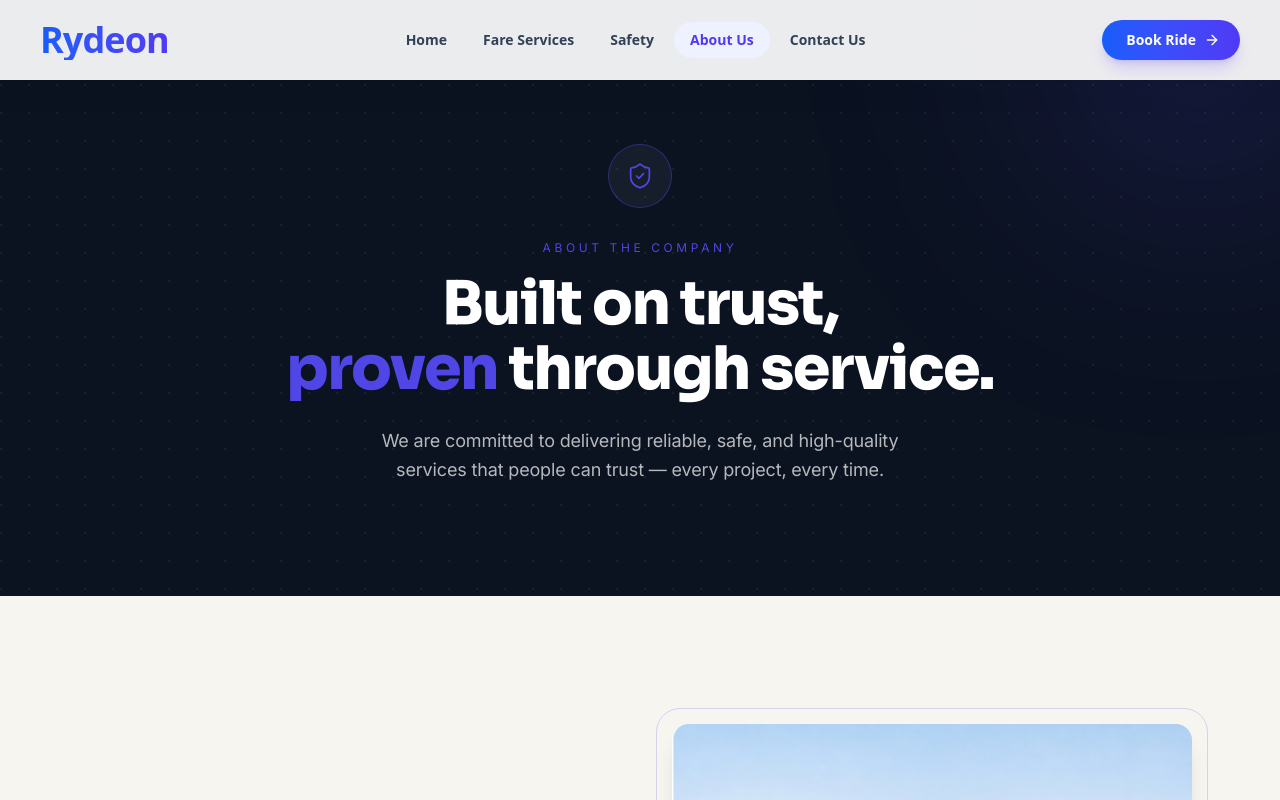
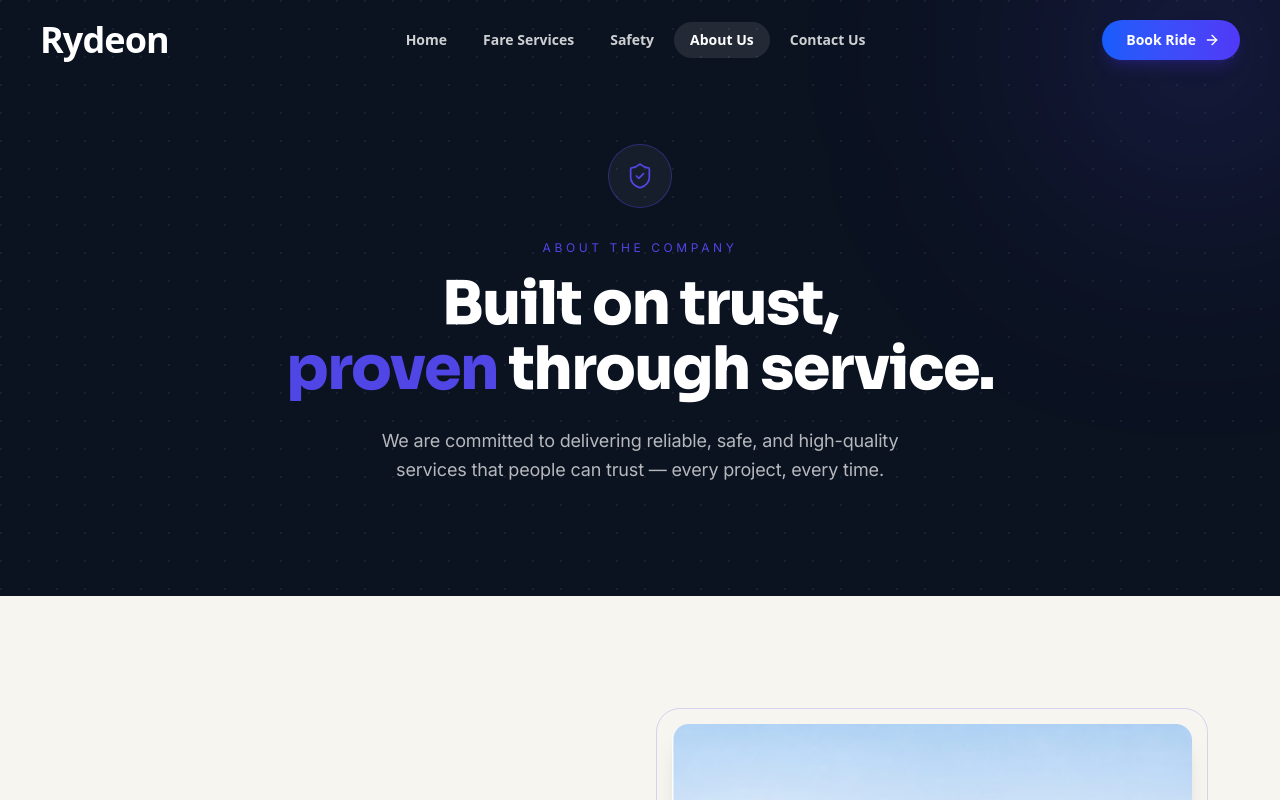
Before and after one commit to Hassu685/Rydeon, a Next.js app: page /about in a window 1280 px wide. Shown: the top 800 px of the page. Built offline with nearby package versions, Linux system fonts and the light colour scheme.

Commit message:
navbar change

```diff
--- a/components/navbar.js
+++ b/components/navbar.js
@@ -19,7 +19,9 @@ export default function Navbar() {
         { name: "Contact Us", path: "/contact" },
     ];
 
-    const isHome = pathname === "/";
+    // Pages that always need a solid navbar (light background, no dark hero)
+    const alwaysSolidPages = ["/book-ride"];
+    const forceSolid = alwaysSolidPages.includes(pathname);
 
     useEffect(() => {
         const handleScroll = () => setScrolled(window.scrollY > 40);
@@ -35,9 +37,9 @@ export default function Navbar() {
         };
     }, [open]);
 
-    // Only the home page gets the transparent-over-hero treatment.
-    // Every other page always shows the solid white navbar.
-    const isWhite = open || scrolled || !isHome;
+    // Every page behaves like Home (transparent → white on scroll),
+    // except pages listed in alwaysSolidPages, which are always solid white.
+    const isWhite = open || scrolled || forceSolid;
 
     return (
         <motion.header
@@ -56,17 +58,14 @@ export default function Navbar() {
             <nav className="max-w-7xl mx-auto py-5 flex items-center justify-between px-6 md:px-10">
                 {/* Logo */}
                 <Link href="/" className="group relative">
-                    <motion.h1
-                        initial={{ opacity: 0, y: -8 }}
-                        animate={{ opacity: 1, y: 0 }}
-                        transition={{ duration: 0.5, ease: "easeOut" }}
+                    <h1
                         className={`text-3xl md:text-4xl font-extrabold tracking-tight transition-colors duration-300 ${isWhite
                                 ? "bg-gradient-to-r from-blue-600 to-indigo-600 bg-clip-text text-transparent"
                                 : "text-white"
                             }`}
                     >
                         Rydeon
-                    </motion.h1>
+                    </h1>
                     <span
                         className={`absolute -bottom-1 left-0 h-[2px] w-0 group-hover:w-full transition-all duration-300 rounded-full ${isWhite ? "bg-indigo-500" : "bg-white"
                             }`}
```
